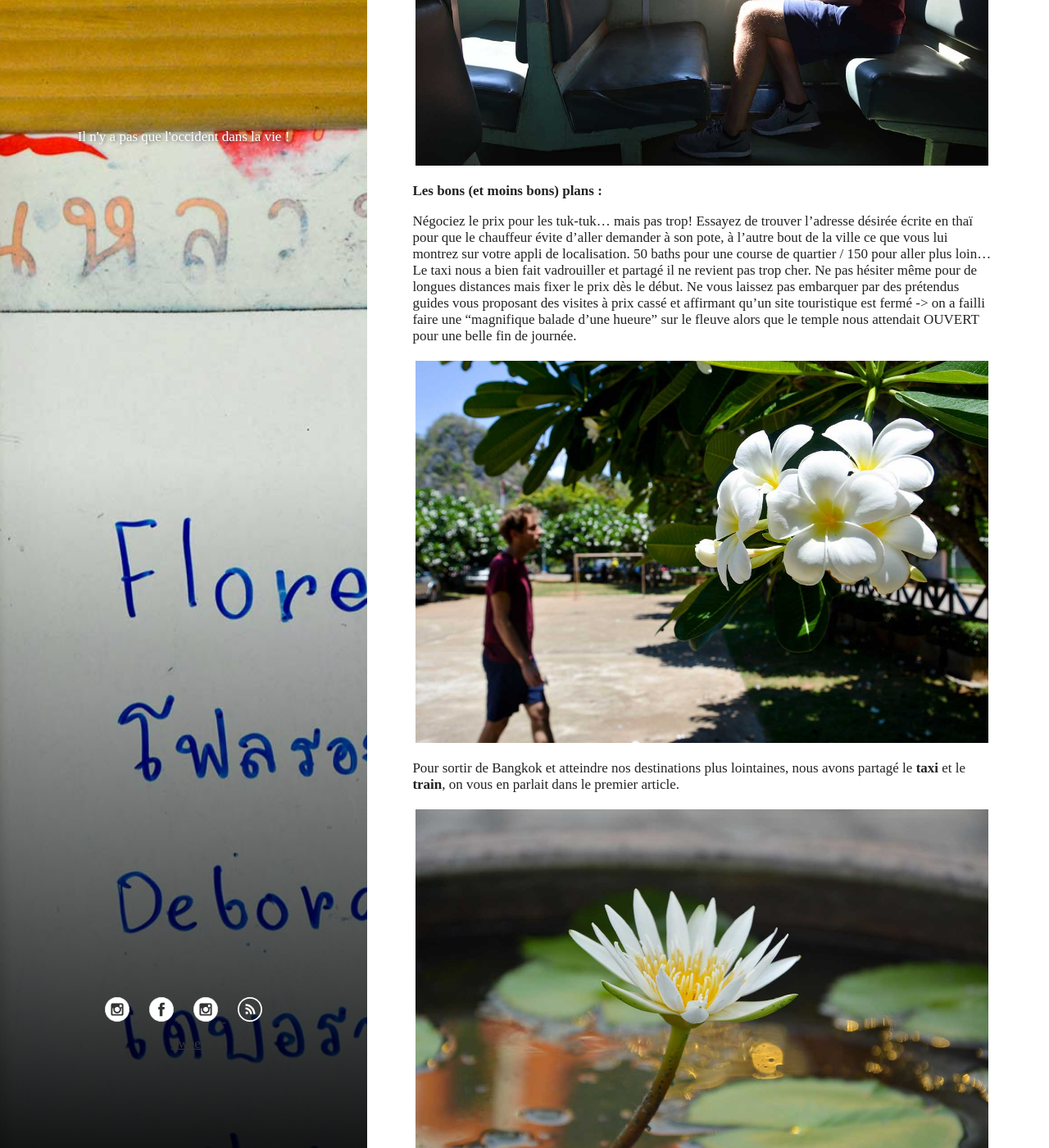
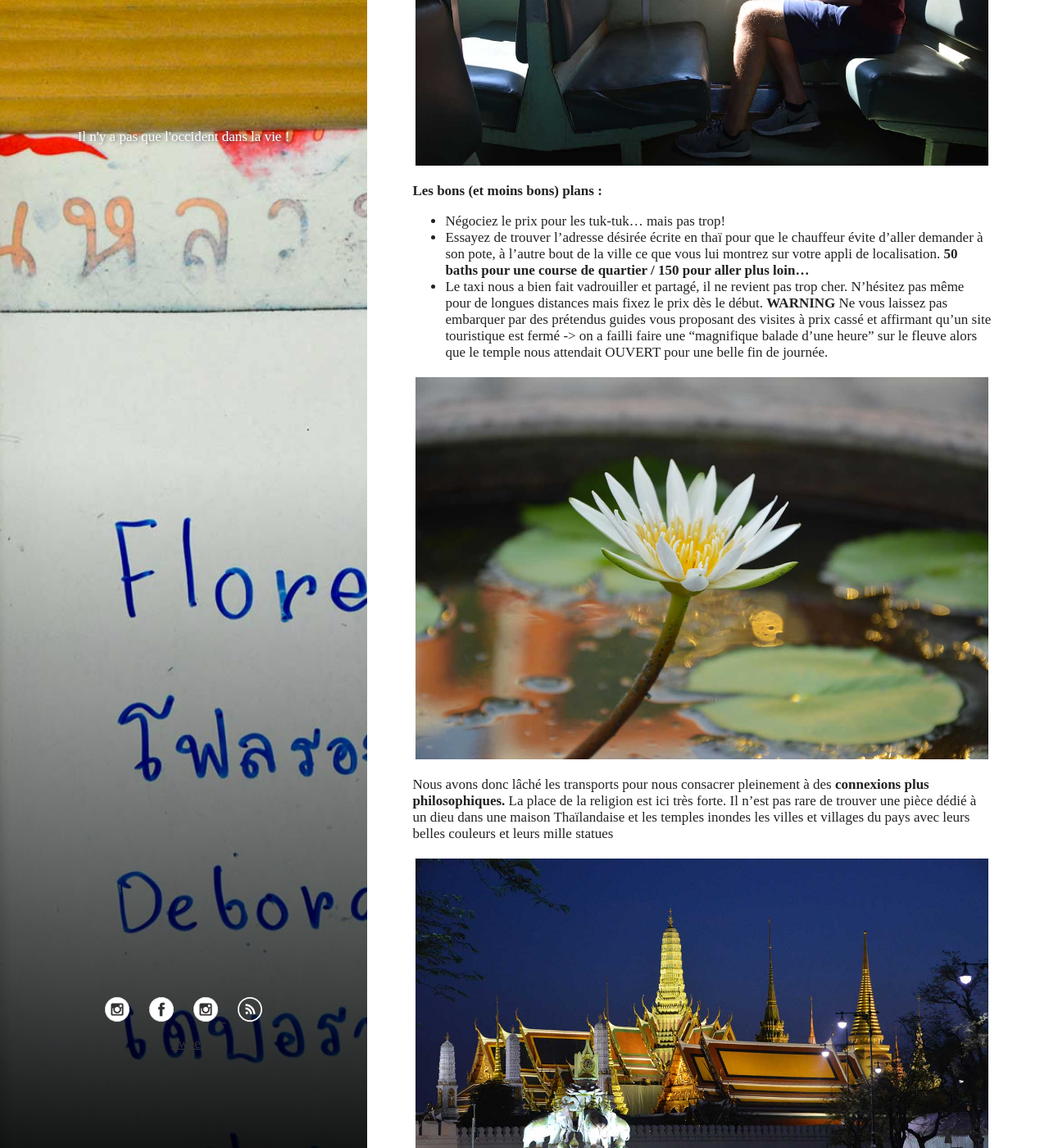
Before and after one commit to FlorentD/cairatuverras.github.io, a Jekyll site: the page built from _posts/2017-06-09-thailande-culture.md, in a window 1280 px wide and 1400 px high, scrolled down 4050 px. Shown: the whole window at 82% size. Built offline with Jekyll 4.4.1, drawn with Linux system fonts in a browser that asks for light colours; comment, search, counter and statistics services are not loaded; some of the changed text lies outside the part shown.

Commit message:
Create 2017-06-09-thailande-culture.md

```diff
--- a/_posts/2017-06-09-thailande-culture.md
+++ b/_posts/2017-06-09-thailande-culture.md
@@ -37,18 +37,27 @@
 
 **Les bons (et moins bons) plans :**
 
-Négociez le prix pour les tuk-tuk... mais pas trop!
-Essayez de trouver l’adresse désirée écrite en thaï pour que le chauffeur évite d’aller demander à son pote, à l’autre bout de la ville ce que vous lui montrez sur votre appli de localisation.
-50 baths pour une course de quartier / 150 pour aller plus loin...
-Le taxi nous a bien fait vadrouiller et partagé il ne revient pas trop cher. Ne pas hésiter même pour de longues distances mais fixer le prix dès le début.
-Ne vous laissez pas embarquer par des prétendus guides vous proposant des visites à prix cassé et affirmant qu’un site touristique est fermé -> on a failli faire une "magnifique balade d'une hueure" sur le fleuve alors que le temple nous attendait OUVERT pour une belle fin de journée.
+- Négociez le prix pour les tuk-tuk... mais pas trop!
+- Essayez de trouver l’adresse désirée écrite en thaï pour que le chauffeur évite d’aller demander à son pote, à l’autre bout de la ville ce que vous lui montrez sur votre appli de localisation. **50 baths pour une course de quartier / 150 pour aller plus loin...**
+- Le taxi nous a bien fait vadrouiller et partagé, il ne revient pas trop cher. N'hésitez pas même pour de longues distances mais fixez le prix dès le début.
+**WARNING** Ne vous laissez pas embarquer par des prétendus guides vous proposant des visites à prix cassé et affirmant qu’un site touristique est fermé -> on a failli faire une "magnifique balade d'une heure" sur le fleuve alors que le temple nous attendait OUVERT pour une belle fin de journée.
+
+[![railroad]({{ site.images }}/thailande_culture/fleurs_2.jpg)]({{ site.images }}/thailande_culture/fleurs_2.jpg)
+
+Nous avons donc lâché les transports pour nous consacrer pleinement à des **connexions plus philosophiques.**
+La place de la religion est ici très forte. Il n'est pas rare de trouver une pièce dédié à un dieu dans une maison Thaïlandaise et les temples inondes les villes et villages du pays avec leurs belles couleurs et leurs mille statues
+
+[![railroad]({{ site.images }}/thailande_culture/religion_2.jpg)]({{ site.images }}/thailande_culture/religion_2.jpg)
+[![railroad]({{ site.images }}/thailande_culture/religion_3.jpg)]({{ site.images }}/thailande_culture/religion_3.jpg)
+[![railroad]({{ site.images }}/thailande_culture/religion_4.jpg)]({{ site.images }}/thailande_culture/religion_4.jpg)
+
+Quand nous avons fait ce voyage, le roi de Thaïlande était mort depuis quelques mois déjà mais des messages en son honneur inondaient littérallement le paysage. Rama IX (c'était son nom) est considéré comme un demi-dieu pouvant faire tomber la pluie pour sauver son peuple de la sècheresse. la figure royale fait partie des fondations du roman national Thäilandais. Il ne faut pas oublier que ce pays est dirigé par un régime militaire depuis fin 2016. Le nouveau roi (Rama X) n'a pas l'air d'avoir encore les faveurs du peuple mais le critiquer ouvertement est considiré comme un acte de trahison ! La liberté de parole a pris un sens.
+
+[![railroad]({{ site.images }}/thailande_culture/politique_1.jpg)]({{ site.images }}/thailande_culture/politique_1.jpg)
+
 
 
 [![railroad]({{ site.images }}/thailande_culture/fleurs_1.jpg)]({{ site.images }}/thailande_culture/fleurs.jpg)
-
-Pour sortir de Bangkok et atteindre nos destinations plus lointaines, nous avons partagé le **taxi** et le **train**, on vous en parlait dans le premier article.
-
-[![railroad]({{ site.images }}/thailande_culture/fleurs_2.jpg)]({{ site.images }}/thailande_culture/fleurs_2.jpg)
 
  Le transfert entre les différentes bulles d’espaces climatisés s’était plutôt bien passé, mais une fois sortis du taxi, le terme «CHALEUR » prenait un sens bien différent. La chape de plomb s’abattait sur notre corps et lutter à coup de douches était bien inutile, seule solution pour ces dix jours : il fallait s’y faire !
 
@@ -74,13 +83,3 @@
 
 [![railroad]({{ site.images }}/thailande_culture/religion_1.jpg)]({{ site.images }}/thailande_culture/religion_1.jpg)
 [![railroad]({{ site.images }}/thailande_culture/sourire_1.jpg)]({{ site.images }}/thailande_culture/sourire_1.jpg)
-
-La place de la religion est ici très forte. Il n'est pas rare de trouver une pièce dédié à un dieu dans une maison Thaïlandaise et les temples inondes les villes et villages du pays avec leurs belles couleurs et leurs mille statues
-
-[![railroad]({{ site.images }}/thailande_culture/religion_2.jpg)]({{ site.images }}/thailande_culture/religion_2.jpg)
-[![railroad]({{ site.images }}/thailande_culture/religion_3.jpg)]({{ site.images }}/thailande_culture/religion_3.jpg)
-[![railroad]({{ site.images }}/thailande_culture/religion_4.jpg)]({{ site.images }}/thailande_culture/religion_4.jpg)
-
-Quand nous avons fait ce voyage, le roi de Thaïlande était mort depuis quelques mois déjà mais des messages en son honneur inondaient littérallement le paysage. Rama IX (c'était son nom) est considéré comme un demi-dieu pouvant faire tomber la pluie pour sauver son peuple de la sècheresse. la figure royale fait partie des fondations du roman national Thäilandais. Il ne faut pas oublier que ce pays est dirigé par un régime militaire depuis fin 2016. Le nouveau roi (Rama X) n'a pas l'air d'avoir encore les faveurs du peuple mais le critiquer ouvertement est considiré comme un acte de trahison ! La liberté de parole a pris un sens.
-
-[![railroad]({{ site.images }}/thailande_culture/politique_1.jpg)]({{ site.images }}/thailande_culture/politique_1.jpg)
```
